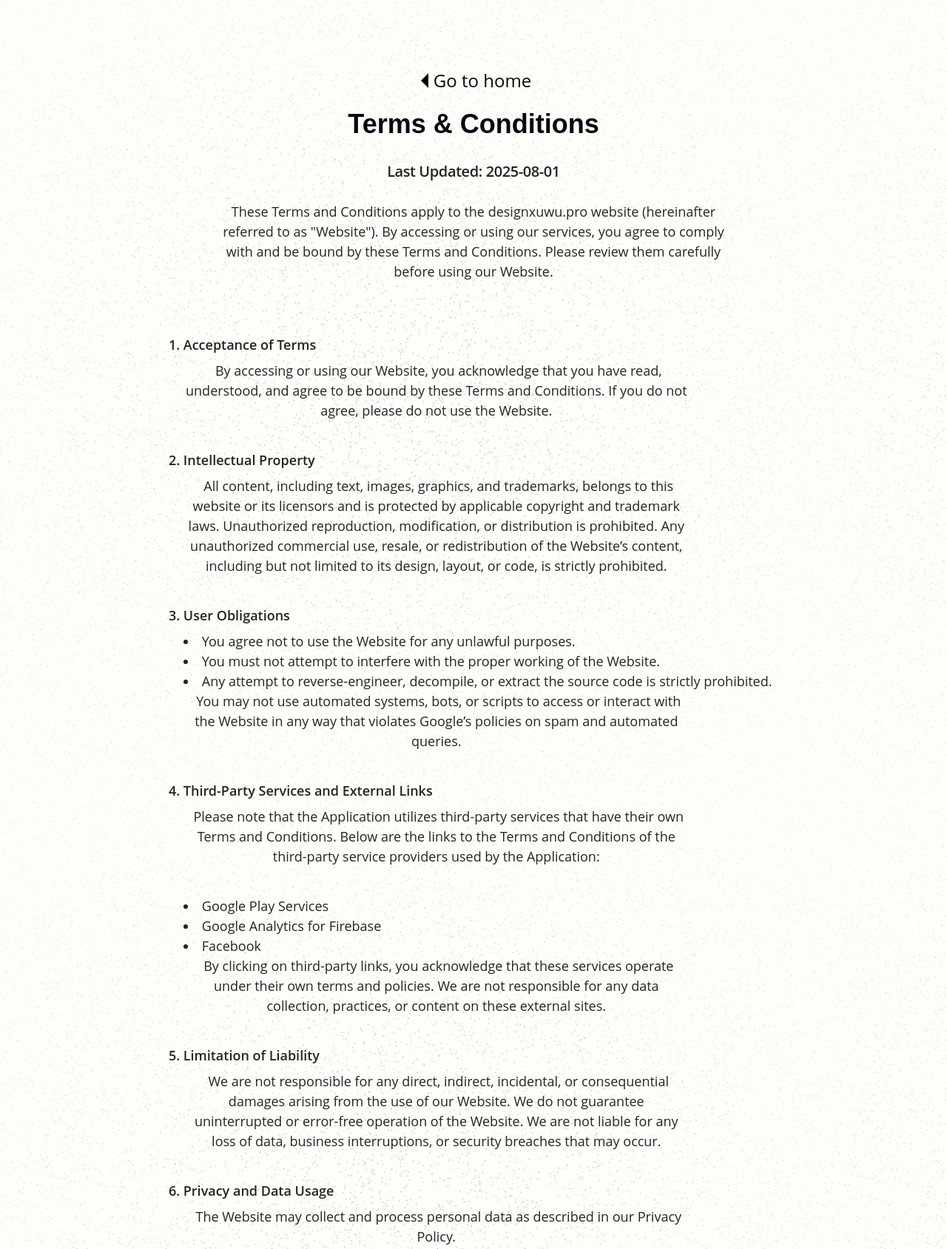
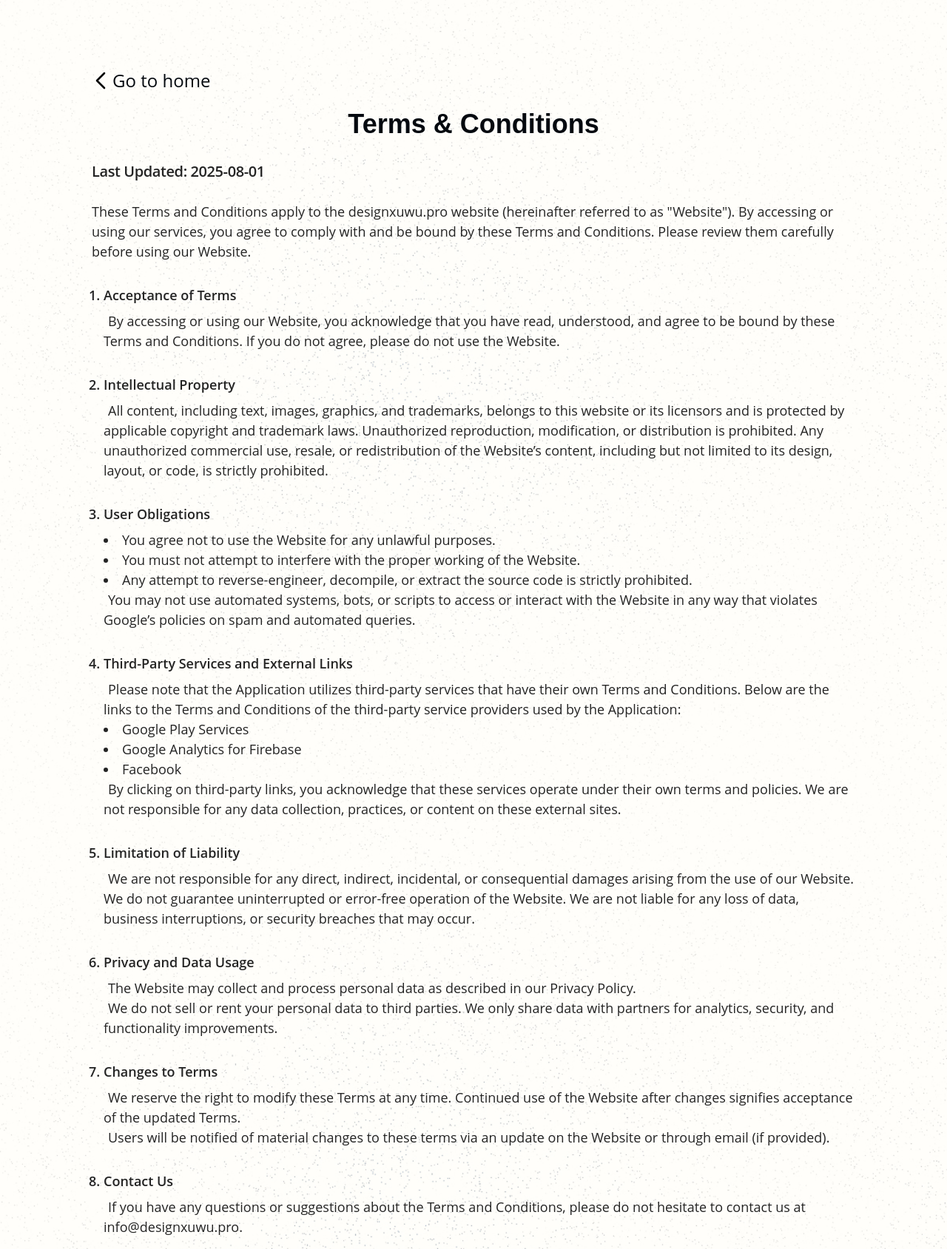
Before and after one commit to Tetiana-Onofriichuk/STP-10195, a website built with Vite: page src/terms.html in a window 1280 px wide. Shown: the part 22-1711 px from the top of the page at 74% size. Built offline with nearby package versions, Linux system fonts and the light colour scheme.

```diff
--- a/src/css/cookies.css
+++ b/src/css/cookies.css
@@ -1,11 +1,12 @@
-.cookies-container{
+.terms-container{
     padding-top: 12px;
     padding-bottom: 0;
     width: 280px;
 }
-.cookies-btn {
+.terms-btn {
     display: flex;
     align-items: center;
+    gap: 4px;
   font-family: 'Open Sans', sans-serif;
   font-weight: 400;
   font-size: 14px;
@@ -15,14 +16,19 @@
 margin-bottom: 8px;
 }
 
-.cookies-item {
+.terms-icon{
+stroke: black;
+fill: none;
+}
+
+.terms-item {
   font-weight: 600;
   font-size: 12px;
   margin-bottom: 4px;
 margin-top: 20px;
 }
 
-.cookies-title {
+.terms-title {
 font-family: "Coiny", sans-serif;
     font-weight: 600;
     font-size: 18px;
@@ -30,24 +36,24 @@
     color: #04090f;
     margin-bottom: 4px;
 }
-.cookies-list{
+.terms-list{
     list-style:inside;
     font-size: 12px;
 }
 
-.cookies-date{
+.terms-date{
 font-weight: 600;
 margin-bottom: 16px;
 }
-.cookies-text{
+.terms-text{
     font-size: 12px;
 }
 
-.cookies-date span{
+.terms-date span{
 font-weight: 400;
 }
 
-.cookies-text.parag{
+.terms-text.parag{
     text-indent: 6px;
 }
 ol{
@@ -59,21 +65,21 @@
 }
 
 @media only screen and (min-width: 1200px) {
-.cookies-container{
+.terms-container{
  width: 1200px;
  padding: 32px 84px 24px 84px;
 }
-.cookies-btn{
+.terms-btn{
     font-size: 24px;
     margin-bottom: 16px;
 
 }
 
-.cookies-title {
+.terms-title {
     font-size: 36px;
     margin-bottom: 22px;
 }
-.cookies-date {
+.terms-date {
     font-weight: 600;
     font-size: 20px;
     line-height: 1.5;
@@ -81,17 +87,17 @@
     margin-bottom: 26px;
 }
 
-.cookies-item {
+.terms-item {
 font-size: 18px;
     margin-bottom: 8px;
     margin-top: 32px;
 }
 
-.cookies-text{
+.terms-text{
     font-size: 18px;
 }
 
-.cookies-list{
+.terms-list{
     font-size: 18px;
 }
 }
--- a/src/terms.html
+++ b/src/terms.html
@@ -2,30 +2,30 @@
 <meta name="viewport" content="width=device-width, initial-scale=1.0" />
 
 
-<div class="container cookies-container">
-    <a class="cookies-btn" href="index.html">
+<div class="container terms-container">
+    <a class="terms-btn" href="index.html">
         <svg class="terms-icon" width="24" height="24">
             <use href="./img/sprite.svg#icon-shevron-left"></use>
         </svg>
         Go to home</a>
-    <h3 class="cookies-title">Terms & Conditions</h3>
-    <p class="cookies-date">Last Updated: 2025-08-01</p>
-    <p class="cookies-text">These Terms and Conditions apply to the designxuwu.pro website (hereinafter referred to as
+    <h3 class="terms-title">Terms & Conditions</h3>
+    <p class="terms-date">Last Updated: 2025-08-01</p>
+    <p class="terms-text">These Terms and Conditions apply to the designxuwu.pro website (hereinafter referred to as
         "Website"). By accessing or
         using our services, you agree to comply with and be bound by these Terms and Conditions. Please review them
         carefully
         before using our Website.</p>
     <ol>
-        <li class="cookies-item">Acceptance of Terms</li>
-        <p class="cookies-text parag">By accessing or using our Website, you acknowledge that you have read, understood,
+        <li class="terms-item">Acceptance of Terms</li>
+        <p class="terms-text parag">By accessing or using our Website, you acknowledge that you have read, understood,
             and
             agree to be bound by these Terms
             and Conditions. If you do not agree, please do not use the Website.</p>
 
 
-        <li class="cookies-item">
+        <li class="terms-item">
             Intellectual Property</li>
-        <p class="cookies-text parag">All content, including text, images, graphics, and trademarks, belongs to this
+        <p class="terms-text parag">All content, including text, images, graphics, and trademarks, belongs to this
             website or its licensors and is protected
             by applicable copyright and trademark laws. Unauthorized reproduction, modification, or distribution is
             prohibited.
@@ -33,34 +33,34 @@
             limited to its
             design, layout, or code, is strictly prohibited.</p>
 
-        <li class="cookies-item">User Obligations</li>
-        <ul class="cookies-list">
+        <li class="terms-item">User Obligations</li>
+        <ul class="terms-list">
             <li>You agree not to use the Website for any unlawful purposes.</li>
             <li>You must not attempt to interfere with the proper working of the Website.</li>
             <li>Any attempt to reverse-engineer, decompile, or extract the source code is strictly prohibited. </li>
         </ul>
-        <p class="cookies-text parag">You may not use automated systems, bots, or scripts to access or interact with the
+        <p class="terms-text parag">You may not use automated systems, bots, or scripts to access or interact with the
             Website in any way
             that violates
             Google’s policies on spam and automated queries.</p>
 
-        <li class="cookies-item">Third-Party Services and External Links </li>
-        <p class="cookies-text parag">Please note that the Application utilizes third-party services
+        <li class="terms-item">Third-Party Services and External Links </li>
+        <p class="terms-text parag">Please note that the Application utilizes third-party services
             that have their own Terms and Conditions. Below are the
             links to the Terms and Conditions of the third-party service providers used by the Application:
-        <ul class="cookies-list">
+        <ul class="terms-list">
             <li>Google Play Services</li>
             <li>Google Analytics for Firebase</li>
             <li>Facebook</li>
         </ul>
-        <p class="cookies-text parag">By clicking on third-party links, you acknowledge that these services operate
+        <p class="terms-text parag">By clicking on third-party links, you acknowledge that these services operate
             under their own terms and
             policies. We are
             not responsible for any data collection, practices, or content on these external sites.
         </p>
 
-        <li class="cookies-item">Limitation of Liability</li>
-        <p class="cookies-text parag">We are not responsible for any direct, indirect, incidental, or consequential
+        <li class="terms-item">Limitation of Liability</li>
+        <p class="terms-text parag">We are not responsible for any direct, indirect, incidental, or consequential
             damages arising from the
             use of our
             Website.
@@ -68,25 +68,25 @@
             of data,
             business interruptions, or security breaches that may occur.</p>
 
-        <li class="cookies-item">Privacy and Data Usage</li>
-        <p class="cookies-text parag">The Website may collect and process personal data as described in our Privacy
+        <li class="terms-item">Privacy and Data Usage</li>
+        <p class="terms-text parag">The Website may collect and process personal data as described in our Privacy
             Policy.</p>
-        <p class="cookies-text parag">We do not sell or rent your personal data to third parties. We only share data
+        <p class="terms-text parag">We do not sell or rent your personal data to third parties. We only share data
             with partners for
             analytics, security,
             and functionality improvements.</p>
 
-        <li class="cookies-item">Changes to Terms </li>
-        <p class="cookies-text parag">We reserve the right to modify these Terms at any time. Continued use of the
+        <li class="terms-item">Changes to Terms </li>
+        <p class="terms-text parag">We reserve the right to modify these Terms at any time. Continued use of the
             Website
             after changes signifies acceptance
             of the updated Terms.</p>
-        <p class="cookies-text parag">Users will be notified of material changes to these terms via an update on the
+        <p class="terms-text parag">Users will be notified of material changes to these terms via an update on the
             Website or through email
             (if provided).</p>
 
-        <li class="cookies-item">Contact Us</li>
-        <p class="cookies-text parag">If you have any questions or suggestions about the Terms and Conditions, please do
+        <li class="terms-item">Contact Us</li>
+        <p class="terms-text parag">If you have any questions or suggestions about the Terms and Conditions, please do
             not
             hesitate to contact us at
             info@designxuwu.pro.</p>
```
Also changed, not shown: src/cookies.html (+24 -24 lines), src/policy.html (+30 -30 lines).
